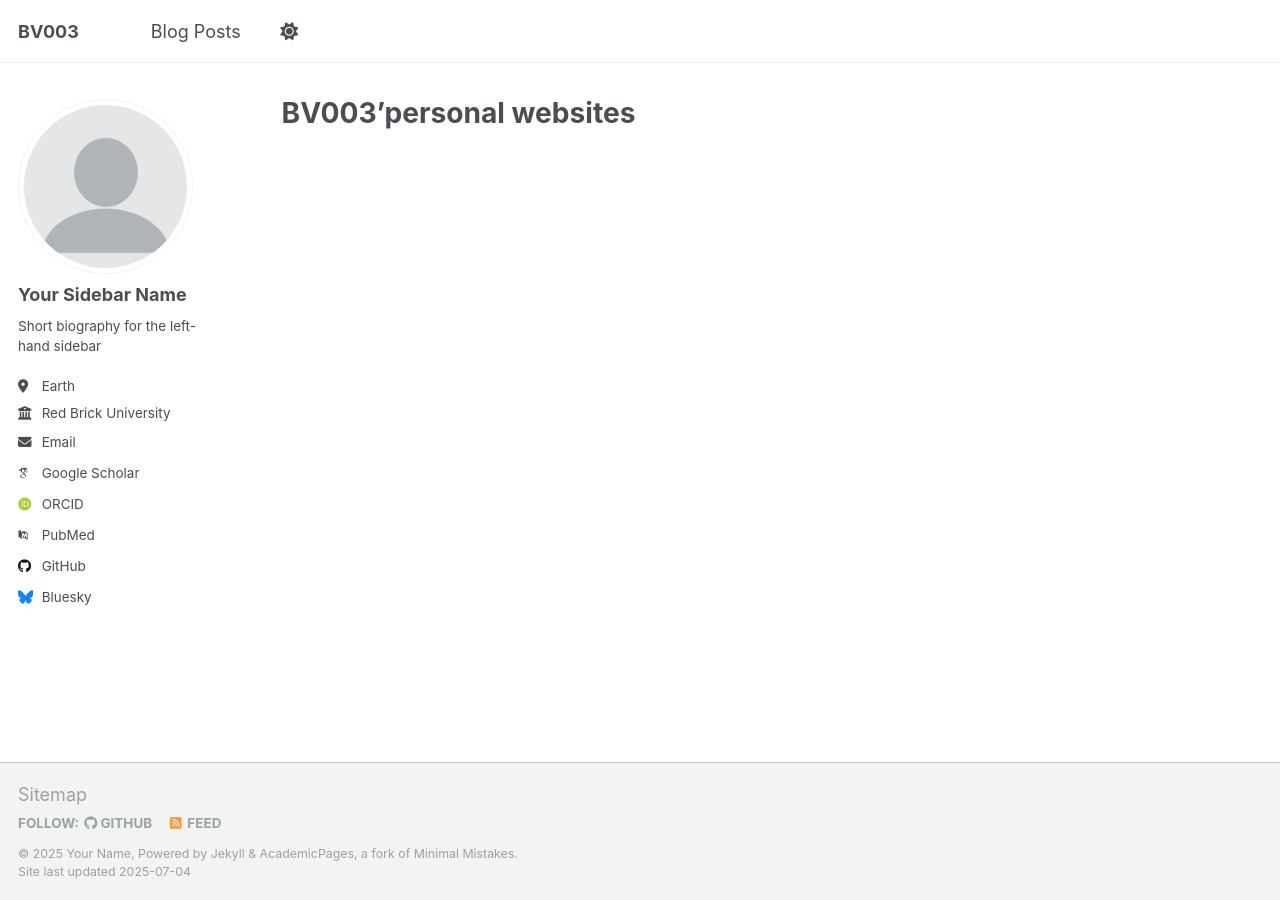
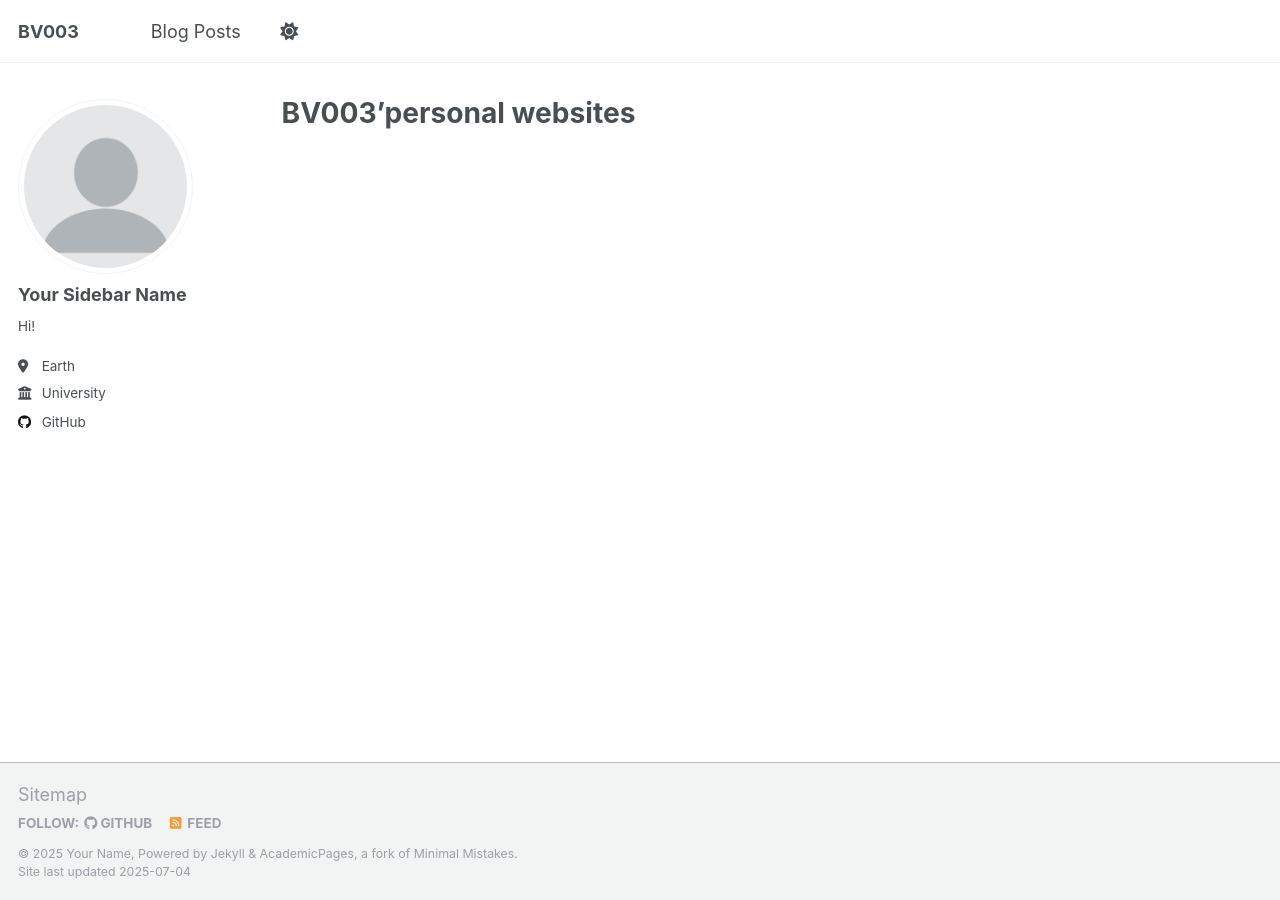
Before and after one commit to BV003/BV003.github.io, a Jekyll site: the page built from _pages/about.md, in a window 1280 px wide. Built offline with Jekyll 4.4.1, drawn with Linux system fonts in a browser that asks for light colours; some web fonts are replaced; a script that is not in the unit is left out.

Commit message:
Update _config.yml

```diff
--- a/_config.yml
+++ b/_config.yml
@@ -1,10 +1,4 @@
-# Welcome to Jekyll!
-#
-# This config file is meant for settings that affect your entire site, values
-# which you are expected to set up once and rarely need to edit after that.
-# For technical reasons, this file is *NOT* reloaded automatically when you use
-# `jekyll serve -l -H localhost`. If you change this file, please restart the
-# server process.
+
 
 # Basic Site Settings
 locale                   : "en-US"
@@ -25,20 +19,20 @@ author:
   avatar           : "profile.png"
   name             : "Your Sidebar Name"
   pronouns         : # example: "she/her"
-  bio              : "Short biography for the left-hand sidebar"
+  bio              : "Hi!"
   location         : "Earth"
-  employer         : "Red Brick University"
+  employer         : "University"
   uri              : # URL
-  email            : "none@example.org"
+  email            :
 
   # Academic websites
   academia         : # URL
   arxiv            : # URL - Update with the correct link to your profile
-  googlescholar    : "https://scholar.google.com/citations?user=PS_CX0AAAAAJ"
+  googlescholar    :
   impactstory      : # URL
-  orcid            : "http://orcid.org/yourorcidurl"
+  orcid            :
   semantic         : # URL
-  pubmed           : "https://www.ncbi.nlm.nih.gov/pubmed/?term=john+snow"
+  pubmed           :
   researchgate     : # URL
   scopus           : # URL
 
@@ -46,13 +40,13 @@ author:
   bitbucket        : # Username - Update with your username on the site
   codepen          : # Username
   dribbble         : # Username
-  github           : "academicpages"
+  github           : "https://github.com/BV003"
   kaggle           : # Username
   stackoverflow    : # User number or user number and name (i.e., use "1" or "1/jeff-atwood")
 
   # Social media
   artstation       : # Username
-  bluesky          : "bsky.app" # Replace this with you Bluesky username
+  bluesky          :  # Replace this with you Bluesky username
   facebook         : # Username
   flickr           : # Username
   foursquare       : # Username
```
